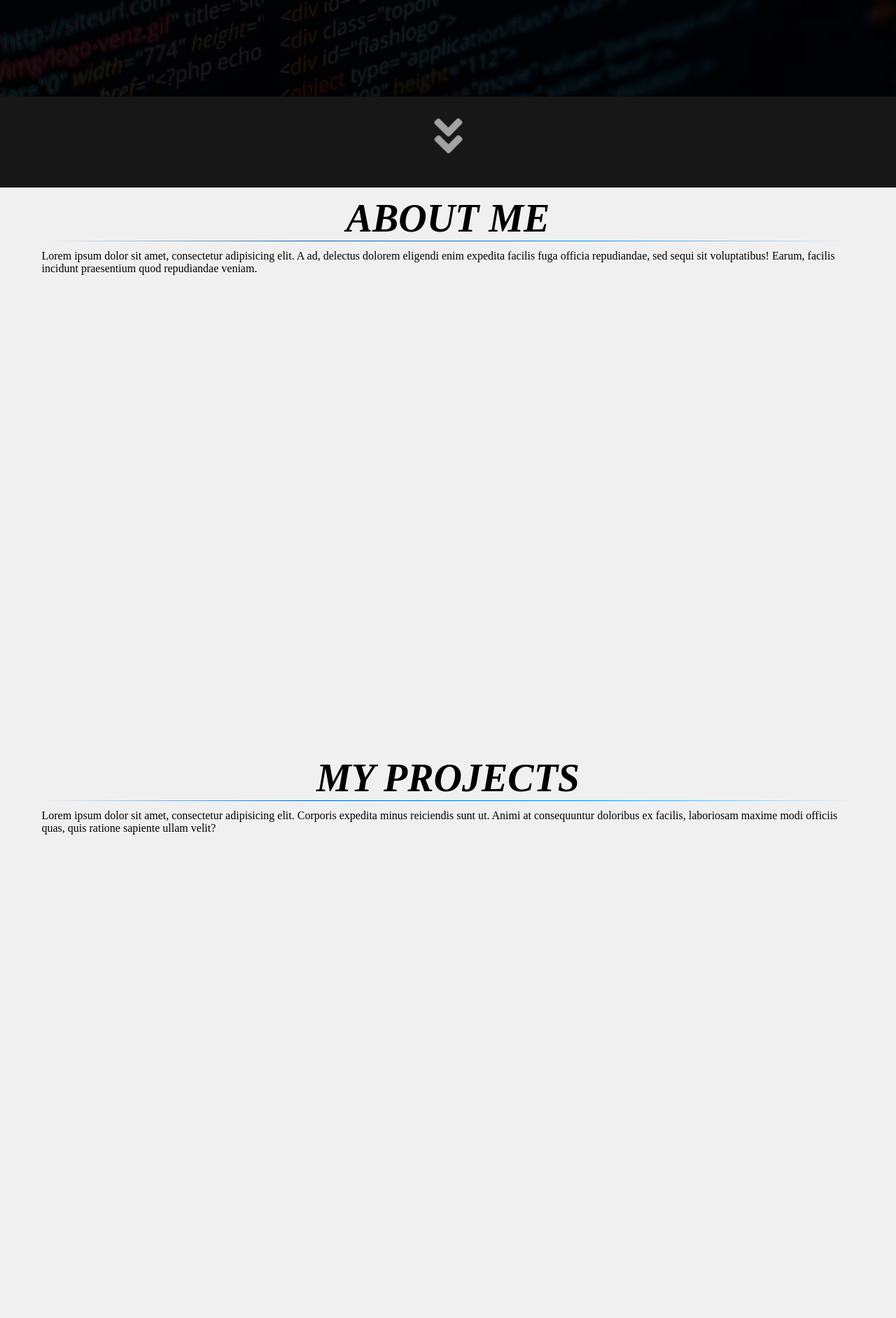
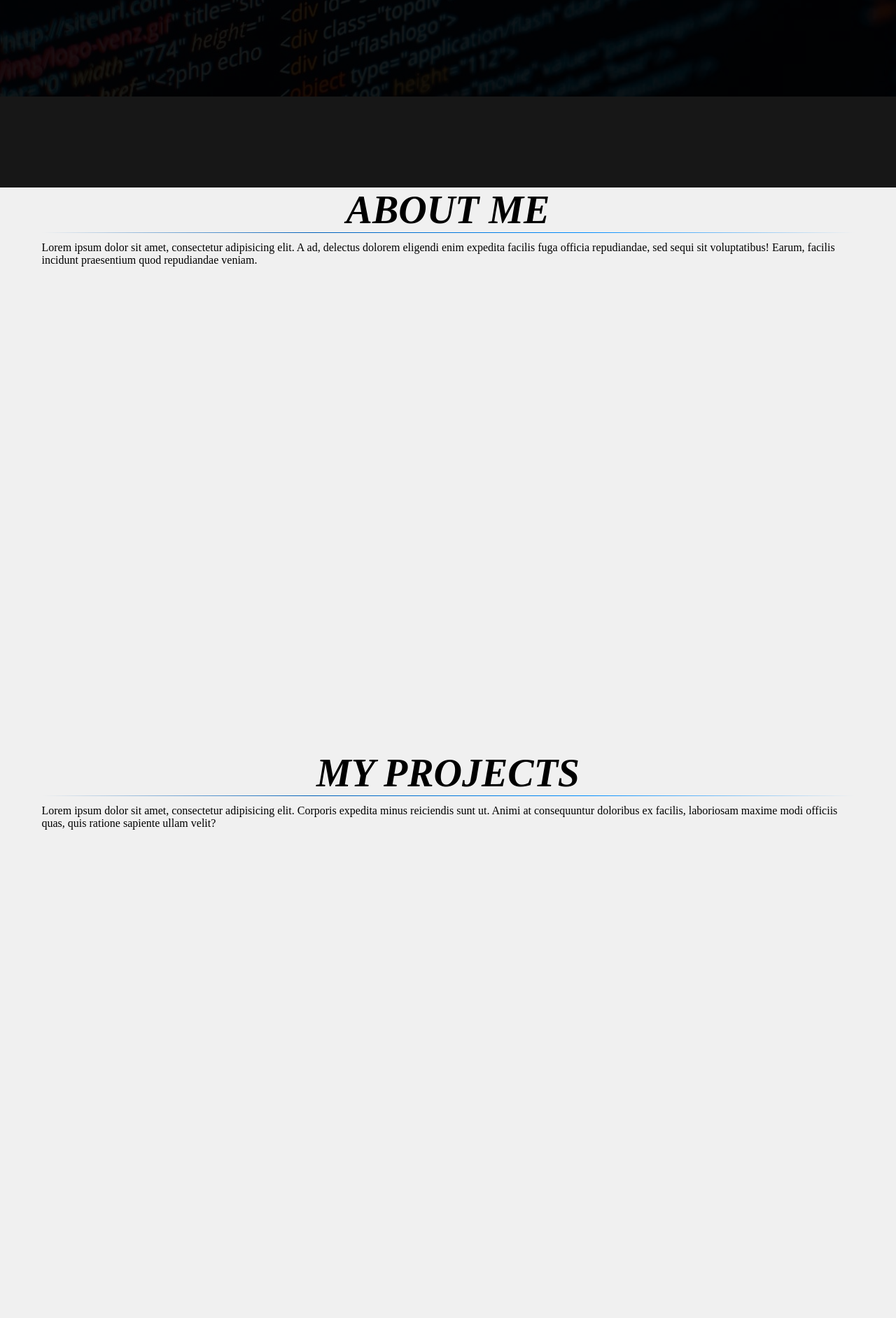
Before and after one commit to LukasKaselionis/vue-portfolio-page, a Vue app: page / in a window 1280 px wide. Shown: the part 532-2416 px from the top of the page at 70% size. Built offline with nearby package versions, Linux system fonts and the light colour scheme.

Commit message:
editing views templates

```diff
--- a/src/App.vue
+++ b/src/App.vue
@@ -2,11 +2,10 @@
     <div id="app">
         <NavBar/>
         <ScrollHandle/>
-        <ScrollHandleContent/>
-        <Home id="/"/>
-        <About id="about"/>
-        <Projects id="project"/>
-        <Contact id="contact"/>
+        <Home/>
+        <About/>
+        <Projects/>
+        <Contact/>
         <Footer/>
     </div>
 </template>
@@ -15,7 +14,6 @@
     import NavBar from "./components/NavBar";
     import ScrollHandle from "./components/ScrollHandle";
     import ScrollToTop from "./directives/scrollToTop";
-    import ScrollHandleContent from "./components/ScrollHandleContent";
     import Home from "./views/Home";
     import About from "./views/About";
     import Projects from "./views/Projects";
@@ -27,7 +25,6 @@
         components: {
             NavBar,
             ScrollHandle,
-            ScrollHandleContent,
             Home,
             About,
             Projects,
@@ -36,7 +33,6 @@
         },
         directives: {
             "scroll-to-top": ScrollToTop,
-            "scroll-to-content": ScrollHandleContent
         }
     }
 </script>
--- a/src/views/About.vue
+++ b/src/views/About.vue
@@ -17,6 +17,10 @@
 </script>
 
 <style>
+    #about {
+        margin-top: -45px;
+        padding-top: 45px;
+    }
     .aboutTitle {
         padding-bottom: 12px;
         font-weight: bold;
--- a/src/views/Contact.vue
+++ b/src/views/Contact.vue
@@ -19,6 +19,9 @@
 </script>
 
 <style scoped>
+    #contact {
+        padding-top: 50px;
+    }
     .contactTitle {
         padding-bottom: 12px;
         font-weight: bold;
--- a/src/views/Projects.vue
+++ b/src/views/Projects.vue
@@ -17,6 +17,9 @@
 </script>
 
 <style scoped>
+    #projects {
+        padding-top: 50px;
+    }
     .projectTitle {
         padding-bottom: 12px;
         font-weight: bold;
```
